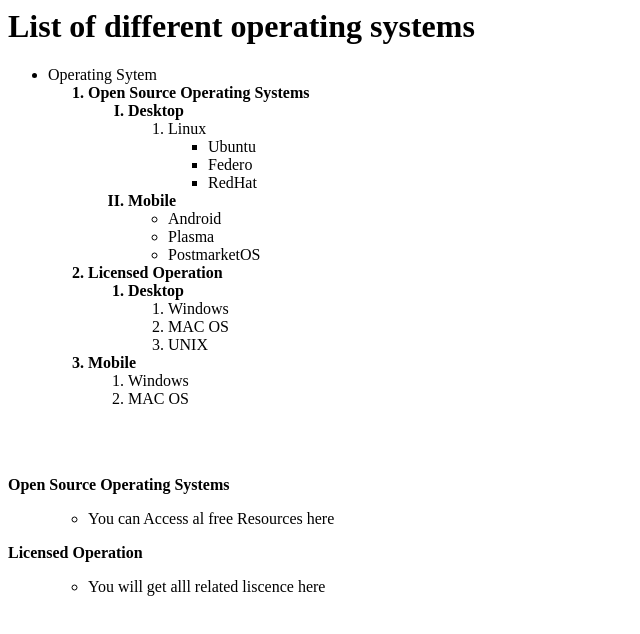
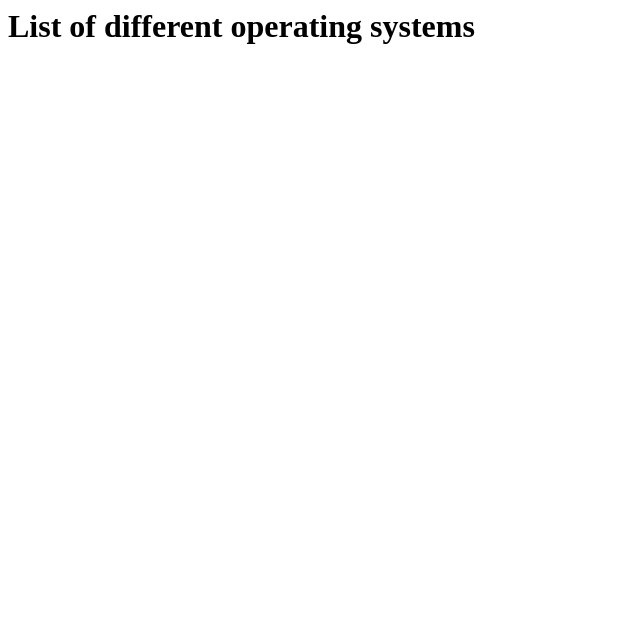
Before and after one commit to Rag-20/try1, a plain HTML site: page list.html in a window 1280 px wide. Shown: the whole page, without its empty margins (0-640 px from the left). Drawn offline with Linux system fonts and the light colour scheme.

Commit message:
Update list.html

```diff
--- a/list.html
+++ b/list.html
@@ -1,74 +1,9 @@
 <html>
 
-<head>
-<title>list</title>
-<style>
-.bo{
-font-weight:bold;
-}
-
-</style>
-</head>
 
 <body>
 
 <h1>List of different operating systems</h1>
 
-<ul style="list-style-type:disc;">
-<li>Operating Sytem</li>
-
-<ol style="list-style-type:1;">
-<li class="bo">Open Source Operating Systems</li>
-
-<ol type="I">
-<li class="bo">Desktop</li>
-
-<ol style="list-style-type:1;">
-<li>Linux</li>
-<ul style="list-style-type:solid square;">
-<li>Ubuntu</li>
-<li>Federo</li>
-<li>RedHat</li>
-</ul>
-</ol>
-
-<li class="bo">Mobile</li>
-<ul style="list-style-type:circle;">
-<li>Android</li>
-<li>Plasma</li>
-<li>PostmarketOS</li>
-</ul>
-
-</ol>
-
-<li class="bo">Licensed Operation</li>
-<ol  style="list-style-type:1;">
-
-<li class="bo">Desktop</li>
-<ol style="list-style-type:1;">
-<li>Windows</li>
-<li>MAC OS</li>
-<li>UNIX</li>
-</ol>
-</ol>
-
-<li class="bo">Mobile</li>
-<ol style="list-style-type:1;">
-<li>Windows</li>
-<li>MAC OS</li>
-</ol>
-
-</ol>
-</ul>
-
-<br><br>
-
-<dl>
-<dt class="bo">Open Source Operating Systems</dt>
-<dd><ul type="circle"><li>You can Access al free Resources here</li></ul></dd>
-
-<dt class="bo">Licensed Operation</dt>
-<dd><ul type="circle"><li>You will get alll related liscence here</li></ul></dd>
-</dl>
 
 </body>
```
